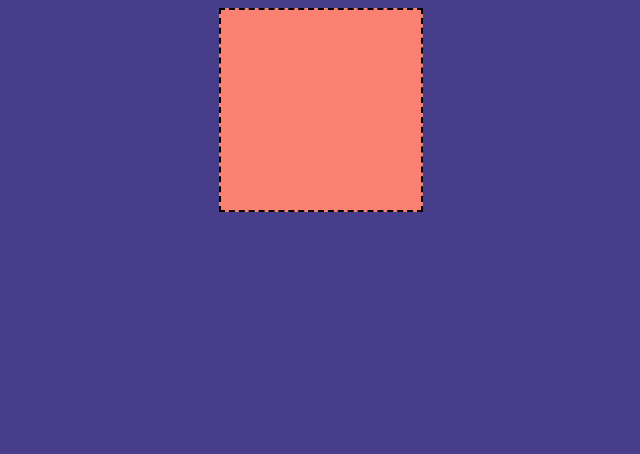
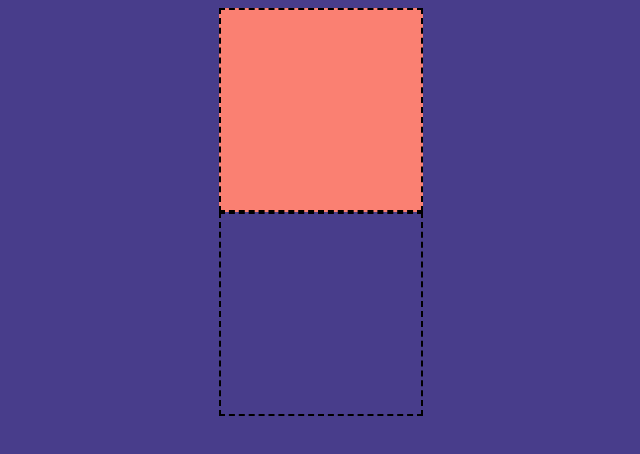
Before and after one commit to lucilamelo/Aula-33, a plain HTML site: page index.html in a window 1280 px wide. Shown: the whole page, without its empty margins (319-959 px from the left). Drawn offline with Linux system fonts and the light colour scheme.

Commit message:
Update index.html

```diff
--- a/index.html
+++ b/index.html
@@ -8,5 +8,6 @@
 </head>
 <body>
     <div class="box cor_01"></div>
+    <div class= "box"><div></div>
 </body>
 </html>
```
